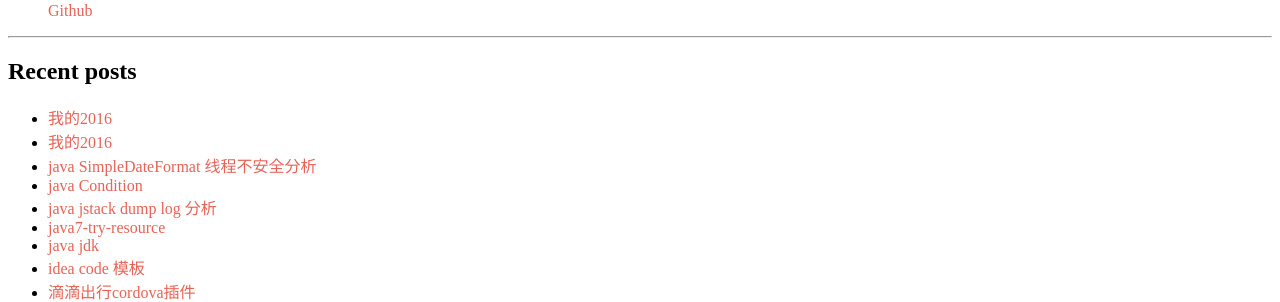
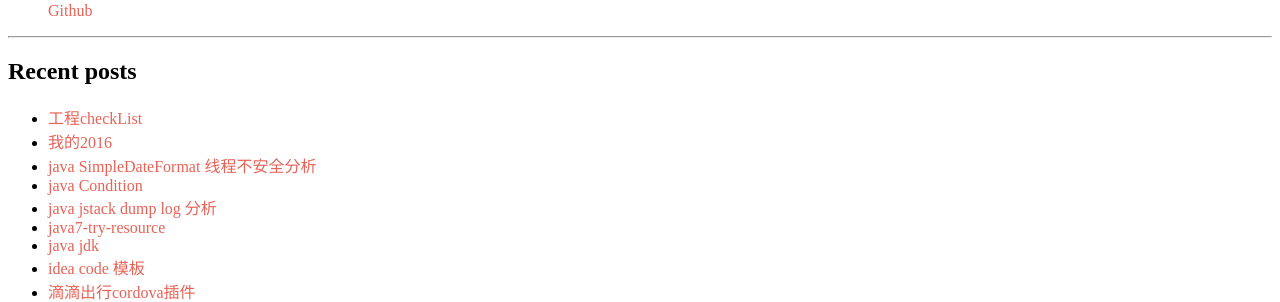
Before and after one commit to web1992/blog, a Jekyll site: the page built from _posts/2017-03-22-code-review.md, in a window 1280 px wide and 900 px high, scrolled down 1564 px. Shown: the part 209-511 px from the top of the window. Built offline with Jekyll 4.4.1, drawn with Linux system fonts in a browser that asks for light colours; Markdown is read by kramdown in place of the engine named in the settings; comment, search, counter and statistics services are not loaded.

Commit message:
fix [2017-03-22-code-review.md]

```diff
--- a/_posts/2017-03-22-code-review.md
+++ b/_posts/2017-03-22-code-review.md
@@ -1,6 +1,6 @@
 ---
 layout: post
-title:  "我的2016"
+title:  "工程checkList"
 date:  2017-03-22 09:20:00 +0800
 categories: project
 tags: project
```
